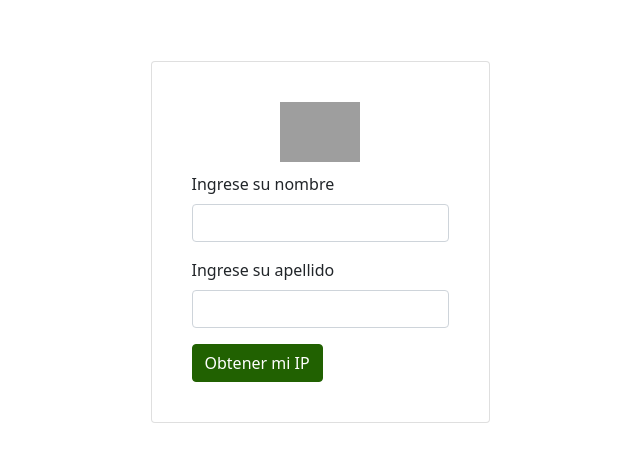
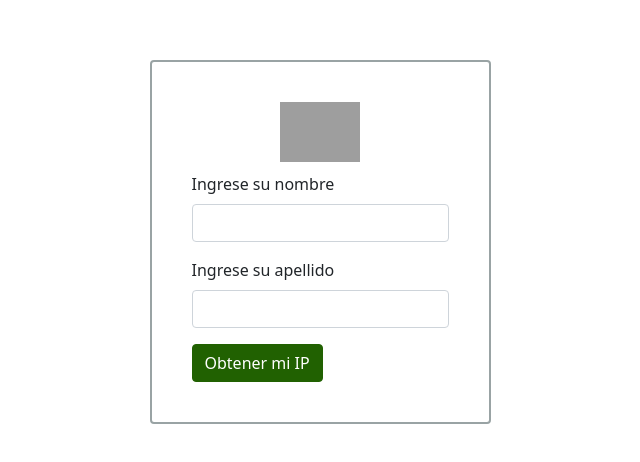
Before and after one commit to aotalvaros/Formulario_obtenerIP, a React (Create React App) app: page / in a window 1280 px wide. Shown: the part 158-620 px from the top of the page, without its empty margins (320-960 px from the left). Built offline with nearby package versions, Linux system fonts and the light colour scheme; grey boxes are pictures that could not be loaded.

Commit message:
Se agrega un border al formulario

```diff
--- a/src/index.css
+++ b/src/index.css
@@ -27,6 +27,7 @@ p {
 .card-container.card {
     max-width: 350px;
     padding: 40px 40px;
+    border: 2px solid rgba(153, 163, 164 )
 }
 
 .form-signin .form-control:focus {
```
